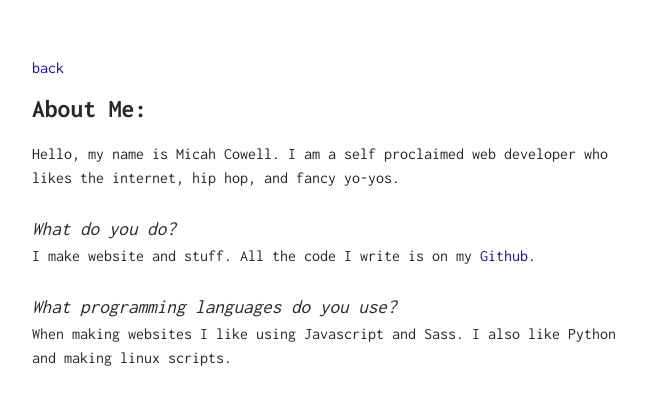
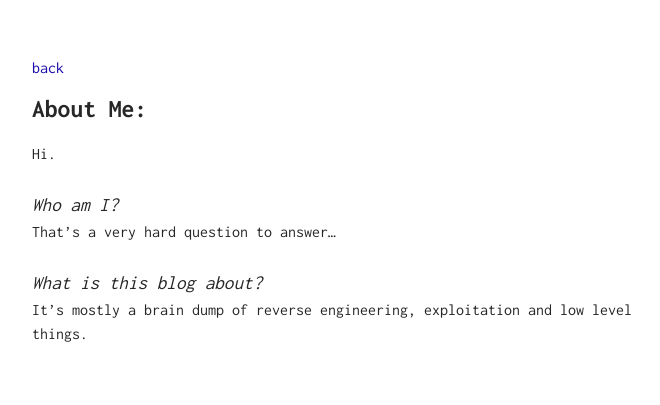
Before and after one commit to shxdow/shxdow.github.io, a Jekyll site: the page built from me/index.md, in a window 1280 px wide. Shown: the top 405 px of the page, without its empty margins (308-968 px from the left). Built offline with Jekyll 4.4.1, drawn with Linux system fonts in a browser that asks for light colours.

Commit message:
Modified the 'about' page

```diff
--- a/me/index.md
+++ b/me/index.md
@@ -2,10 +2,12 @@
 layout: about
 ---
 
-Hello, my name is Micah Cowell. I am a self proclaimed web developer who likes the internet, hip hop, and fancy yo-yos.
+Hi.
 
-# What do you do?
-I make website and stuff. All the code I write is on my [Github](https://github.com/getmicah).
+# Who am I?
 
-# What programming languages do you use?
-When making websites I like using Javascript and Sass. I also like Python and making linux scripts.
+That's a very hard question to answer...
+
+# What is this blog about?
+
+It's mostly a brain dump of reverse engineering, exploitation and low level things.
```
